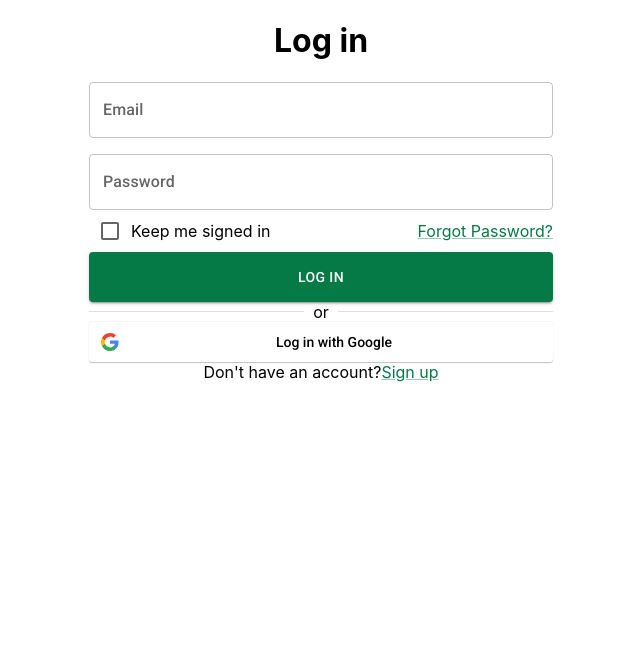
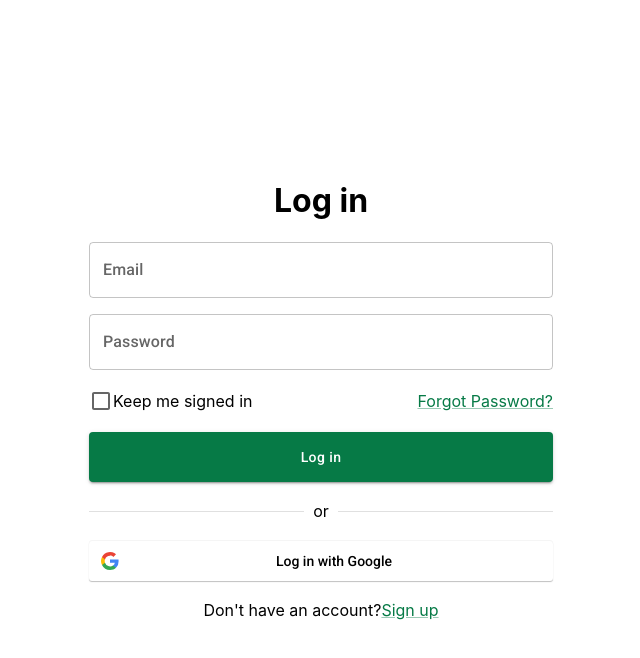
Before and after one commit to fjuren/groceries-webapp, a React (Create React App) app: page / in a window 1280 px wide. Shown: the top 658 px of the page, without its empty margins (319-959 px from the left). Built offline with nearby package versions, Linux system fonts and the light colour scheme.

Commit message:
Login styling and create separate theme.js file

```diff
--- a/src/pages/login.css
+++ b/src/pages/login.css
@@ -7,6 +7,7 @@ body{
     display: flex;
     justify-content: center;
     text-align: center;
+    padding-top:10rem;
 }
 
 #login {
@@ -16,21 +17,28 @@ body{
 #container-login-selections {
     display: flex;
     align-items: center;
+    margin-top: 1.2rem;
+    margin-bottom: 1.2rem;
 }
 
 #container-login-selections div:nth-child(3) {
     margin-left: auto;
 }
 
-#google-login:first-child {
-    /* width: 100%; */
-}
-
 button {
     width: 100%;
 }
 
-/* GOOGLE BUTTOn */
+#divider {
+    margin-top: 1.2rem;
+    margin-bottom: 1.2rem;
+}
+
+#alt-signup {
+    margin-top: 1.2rem
+}
+
+/* GOOGLE BUTTON */
 #google-button {
     cursor: pointer;
     transition: background-color 0.3s, box-shadow 0.3s;
@@ -49,6 +57,7 @@ button {
   }
   #google-button:hover {
     box-shadow: 0 -1px 0 rgba(0, 0, 0, 0.04), 0 2px 4px rgba(0, 0, 0, 0.25);
+    background-color: rgb(251, 251, 251);
   }
   #google-button:active {
     background-color: #eeeeee;
--- a/src/pages/login.jsx
+++ b/src/pages/login.jsx
@@ -1,26 +1,13 @@
 import React from 'react';
 import './login.css';
-import { createTheme, ThemeProvider } from '@mui/material/styles';
+import { ThemeProvider } from '@mui/material/styles';
+import theme from '../theme';
 import { Stack } from '@mui/material';
 import { TextField, Link, Divider } from '@mui/material';
 import { Button, Checkbox } from '@mui/material';
 
 // import { auth } from '../firebase.config';
 // import { signInWithEmailAndPassword, GoogleAuthProvider, signInWithPopup } from 'firebase/auth';
-
-const theme = createTheme({
-  palette: {
-    primary: {
-      main: '#067A46'
-    },
-    // secondary: {
-    //   // main: '#067A46'
-    // },
-    error: {
-      main: '#067A46'
-    }
-  }
-});
 
 const Login = () => {
   const handleCheckbox = () => {};
@@ -64,7 +51,7 @@ const Login = () => {
               </Stack>
               <div id="container-login-selections">
                 <div>
-                  <Checkbox onChange={handleCheckbox} />
+                  <Checkbox onChange={handleCheckbox} sx={{ padding: 0 }} />
                 </div>
                 <div>
                   <label htmlFor="Keep me signed in">Keep me signed in</label>
@@ -82,7 +69,7 @@ const Login = () => {
                 </Button>
               </div>
             </form>
-            <div>
+            <div id="divider">
               <Divider> or </Divider>
             </div>
             <div>
--- /dev/null
+++ b/src/theme.js
@@ -0,0 +1,22 @@
+import { createTheme } from '@mui/material/styles';
+
+const theme = createTheme({
+  palette: {
+    primary: {
+      main: '#067A46'
+    },
+    // secondary: {
+    //   // main: '#067A46'
+    // },
+    error: {
+      main: '#067A46'
+    }
+  },
+  typography: {
+    button: {
+      textTransform: 'none'
+    }
+  }
+});
+
+export default theme;
```
